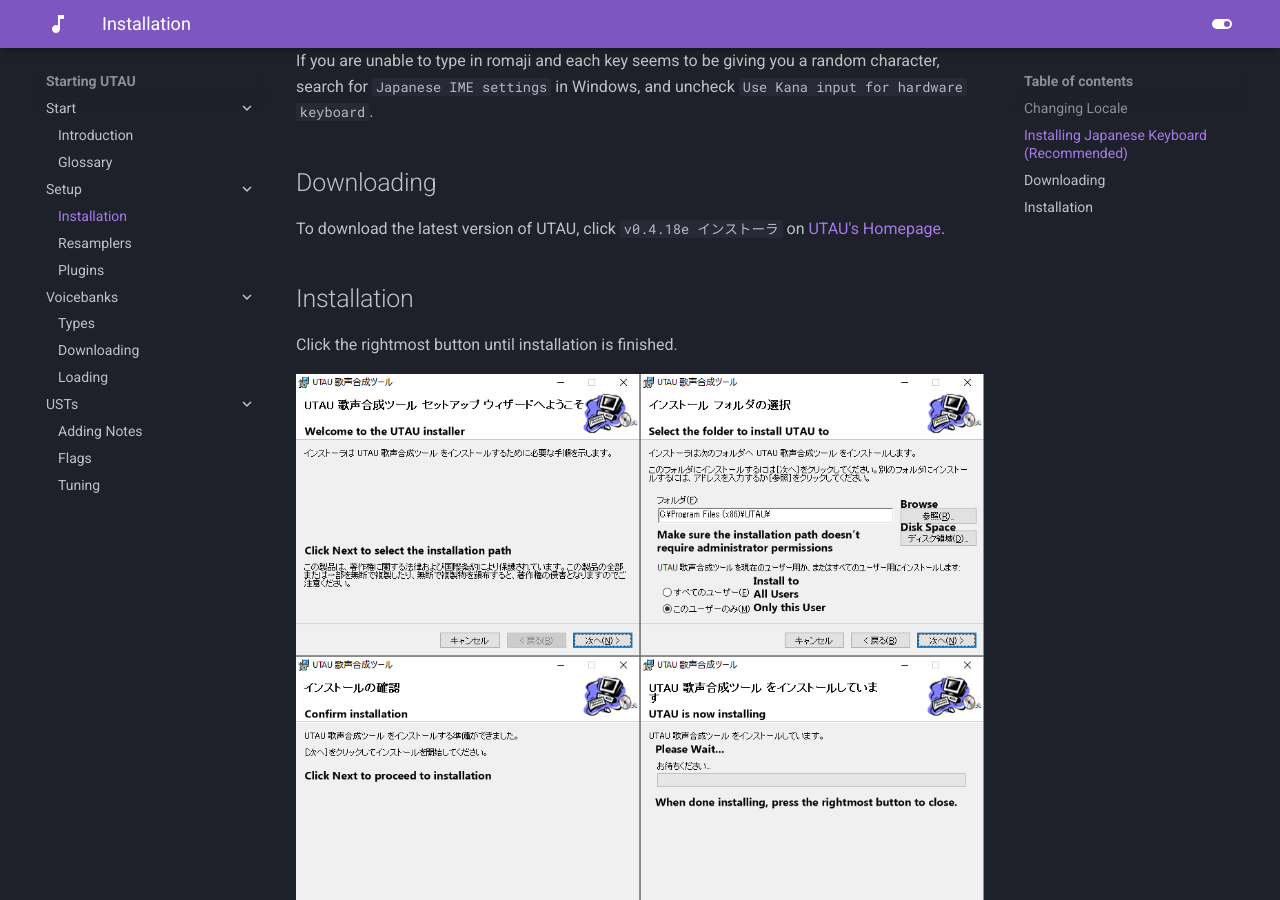
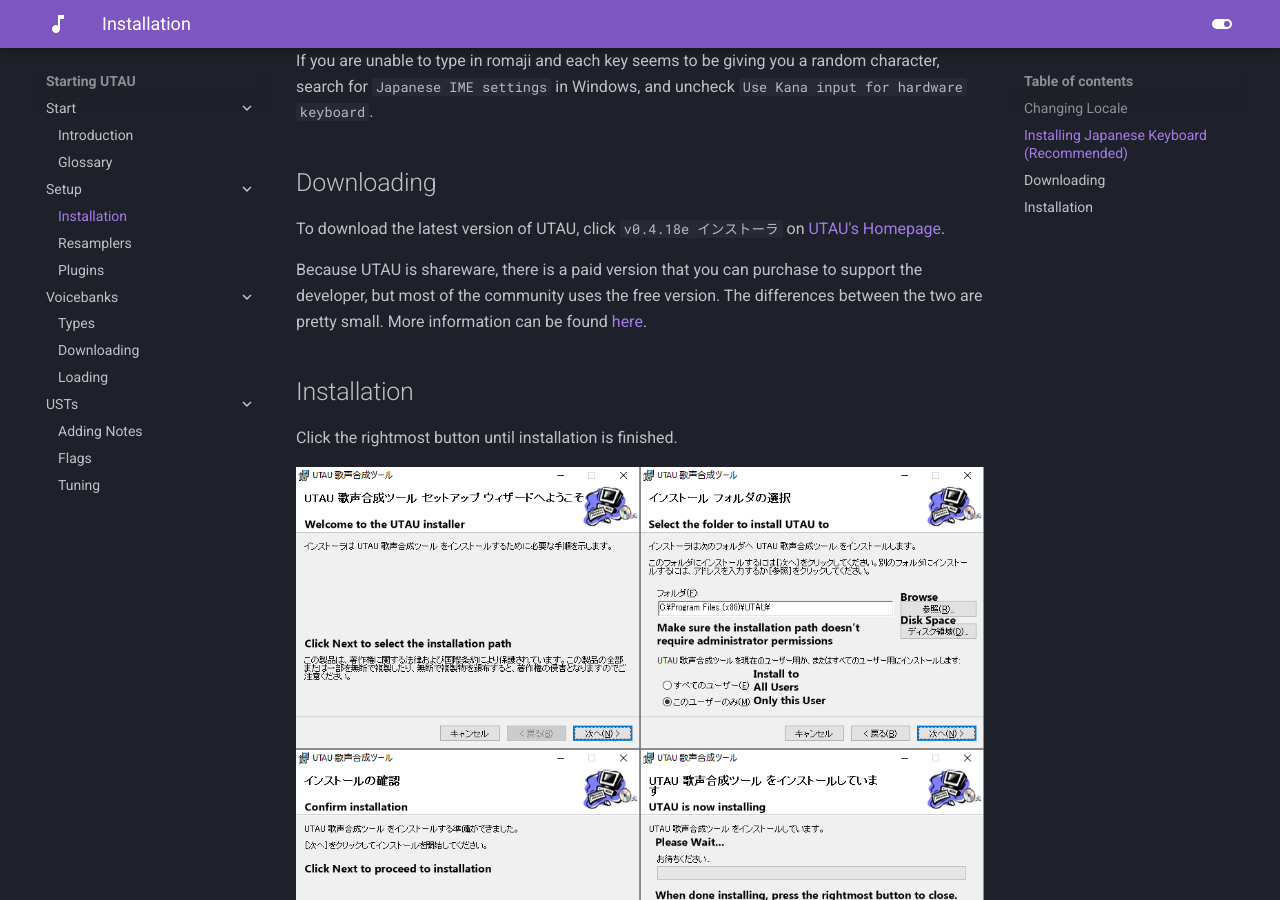
Before and after one commit to nagotown/utau.info, an MkDocs documentation site: the page built from docs/start/install.md, in a window 1280 px wide and 900 px high, scrolled down 1585 px. Built offline with MkDocs 1.6.1 and Material for MkDocs 9.7.7, drawn with Linux system fonts in a browser that asks for light colours.

Commit message:
Update install.md

```diff
--- a/docs/start/install.md
+++ b/docs/start/install.md
@@ -20,6 +20,8 @@
 
 To download the latest version of UTAU, click `v0.4.18e インストーラ` on [UTAU's Homepage](http://utau2008.xrea.jp/).
 
+Because UTAU is shareware, there is a paid version that you can purchase to support the developer, but most of the community uses the free version. The differences between the two are pretty small. More information can be found [here](http://utau.us/share.html).
+
 ## Installation
 
 Click the rightmost button until installation is finished.
```
